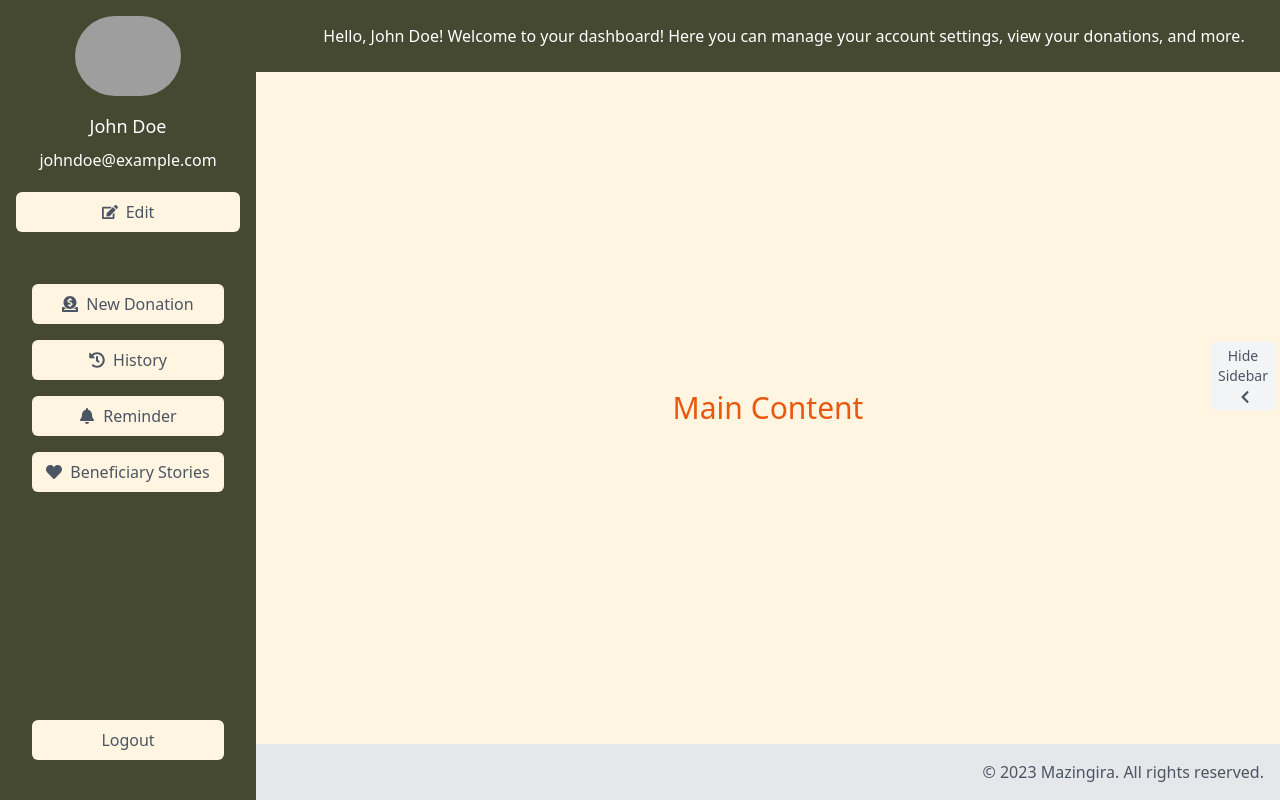
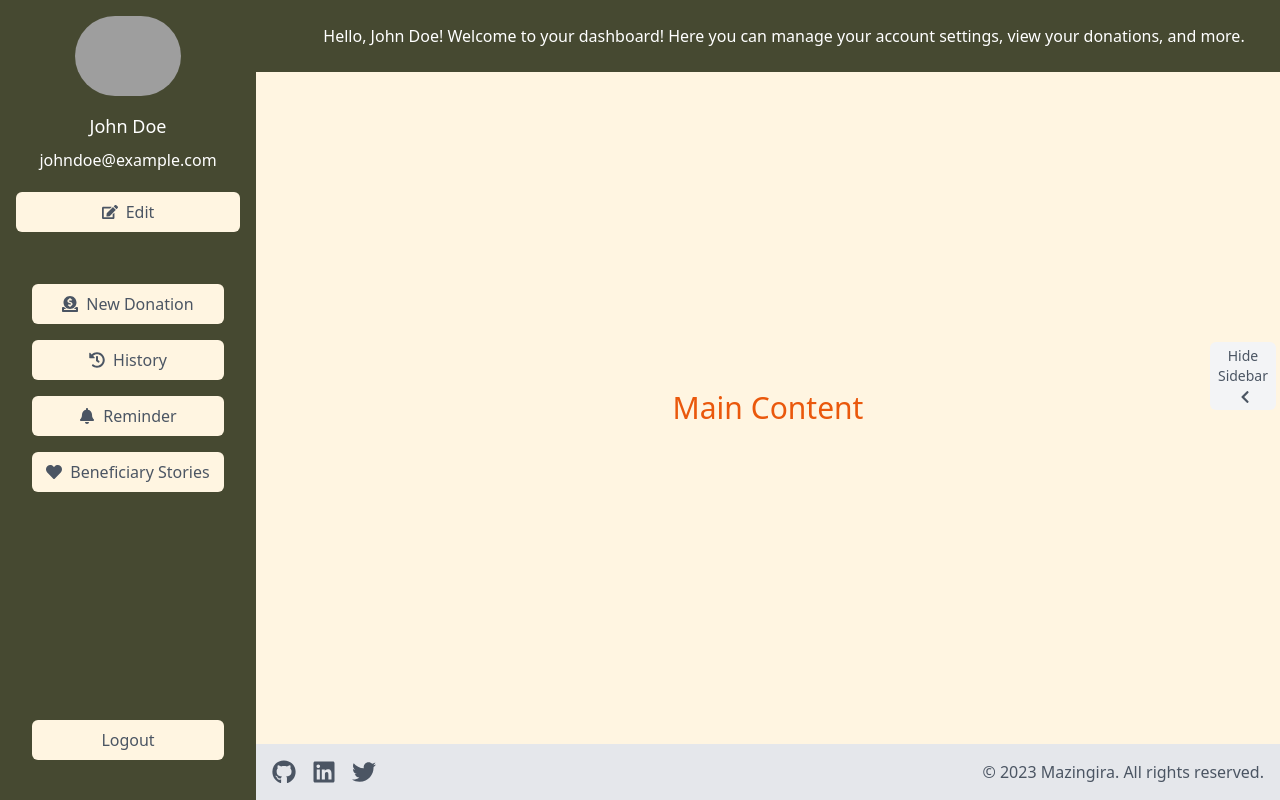
Before and after one commit to BrunoKiptoo/Mazingraa, a React (Create React App) app: page /donor-dashboard in a window 1280 px wide. Built offline with nearby package versions, Linux system fonts and the light colour scheme; grey boxes are pictures that could not be loaded.

Commit message:
added donors dashboard

```diff
--- a/src/components/Donor/Dashboard.js
+++ b/src/components/Donor/Dashboard.js
@@ -183,21 +183,22 @@ function Dashboard() {
             </div>
             <div className="flex-none">
             <div className="flex items-center justify-between bg-gray-200 p-4">
-                <div>
+  <div className="flex items-center">
     <span className="mr-4">
-                    <FontAwesomeIcon icon={FaGithub} className="text-2xl text-gray-600" />
+      <FaGithub className="text-2xl text-gray-600" />
     </span>
     <span className="mr-4">
-                    <FontAwesomeIcon icon={FaLinkedin} className="text-2xl text-gray-600" />
+      <FaLinkedin className="text-2xl text-gray-600" />
     </span>
     <span>
-                    <FontAwesomeIcon icon={FaTwitter} className="text-2xl text-gray-600" />
+      <FaTwitter className="text-2xl text-gray-600" />
     </span>
   </div>
   <div>
     <span className="text-gray-600 ">© 2023 Mazingira. All rights reserved.</span>
   </div>
 </div>
+
             </div>
           </div>
           {/* Sidebar Toggle Button */}
```
Lines whose indentation alone changed are shown as unchanged.
